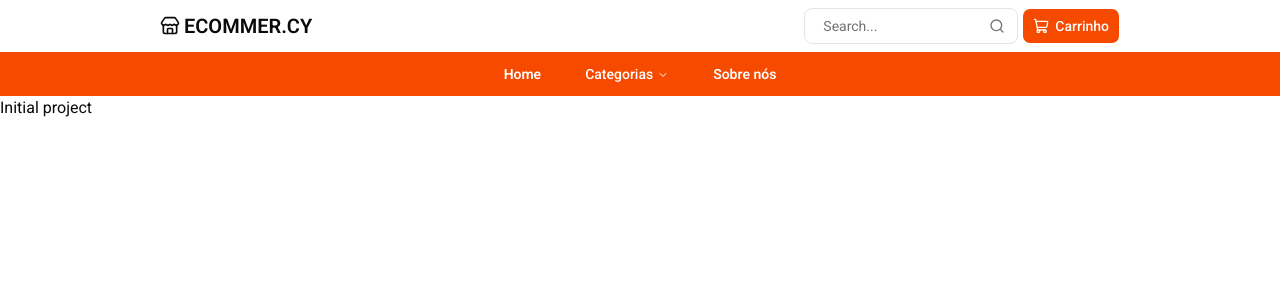
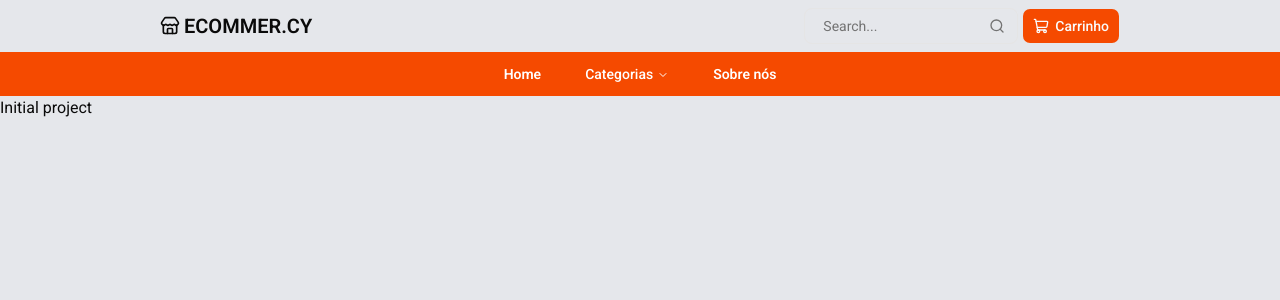
Before and after one commit to SamuelHeluany/my-ecommerce, a Next.js app: page / in a window 1280 px wide. Shown: the top 300 px of the page. Built offline with nearby package versions, Linux system fonts and the light colour scheme.

Commit message:
style: change bg project

```diff
--- a/app/layout.tsx
+++ b/app/layout.tsx
@@ -7,7 +7,10 @@ const roboto = Roboto({ subsets: ["latin"] });
 export default function RootLayout({ children }: LayoutProps<"/">) {
   return (
     <html lang="pt-br" className={roboto.className}>
-      <body className="min-h-full flex flex-col" suppressHydrationWarning>
+      <body
+        className="min-h-full flex flex-col bg-gray-200"
+        suppressHydrationWarning
+      >
         <NavigationMenuBar />
         {children}
       </body>
```
